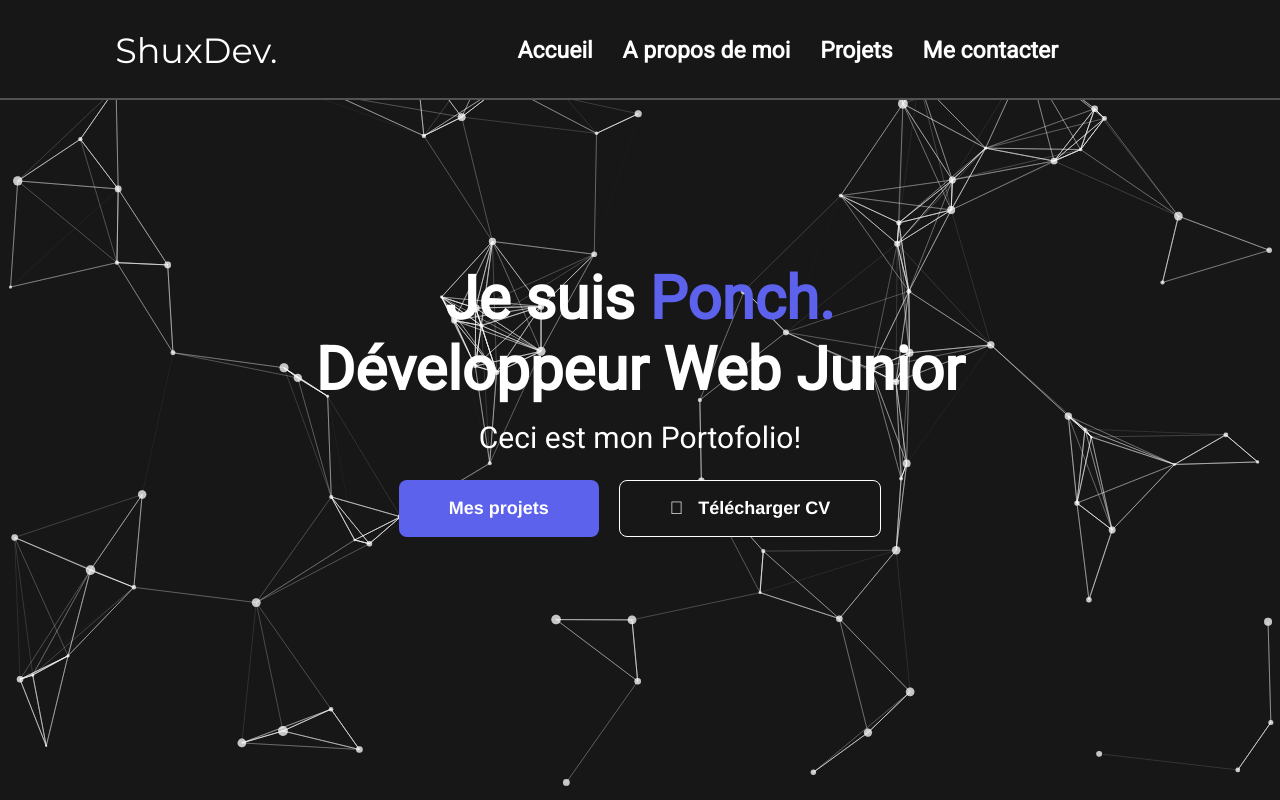
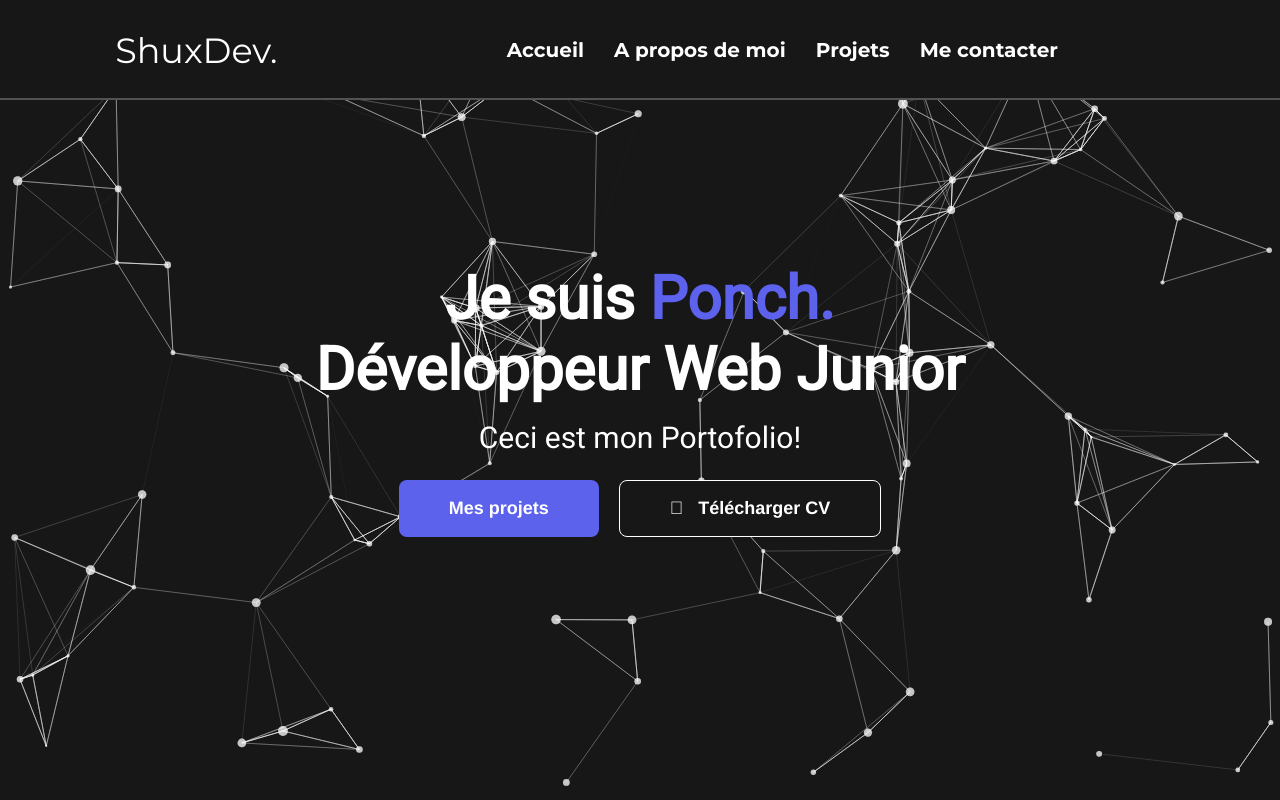
Before and after one commit to PonchHKT/Portfolio, a Next.js app: page / in a window 1280 px wide. Shown: the top 800 px of the page. Built offline with nearby package versions, Linux system fonts and the light colour scheme.

Commit message:
change font

```diff
--- a/styles/nav.module.scss
+++ b/styles/nav.module.scss
@@ -41,8 +41,8 @@
             a{
                 position: relative;
                 margin-right: 30px;
-                font-size: 23px;
-                font-family: Roboto, "Helvetica Neue", "Helvetica";
+                font-size: 20px;
+                font-family: 'Montserrat';
                 font-weight: bold;
                 text-decoration: none;
                 color: white;
```
